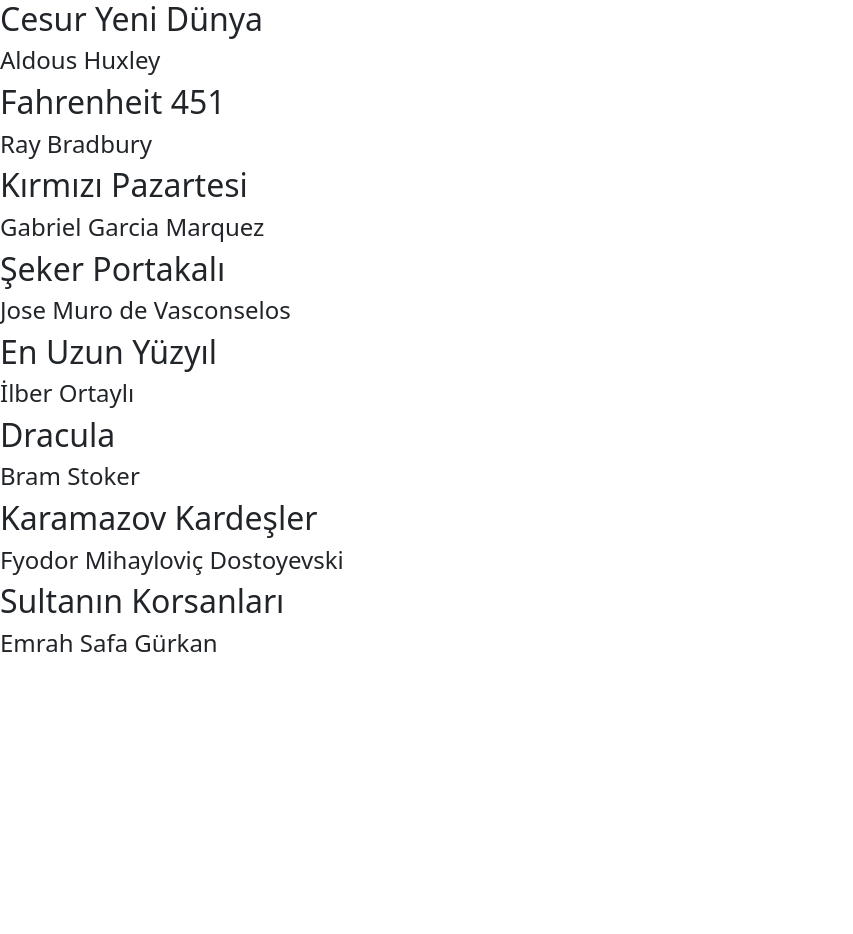
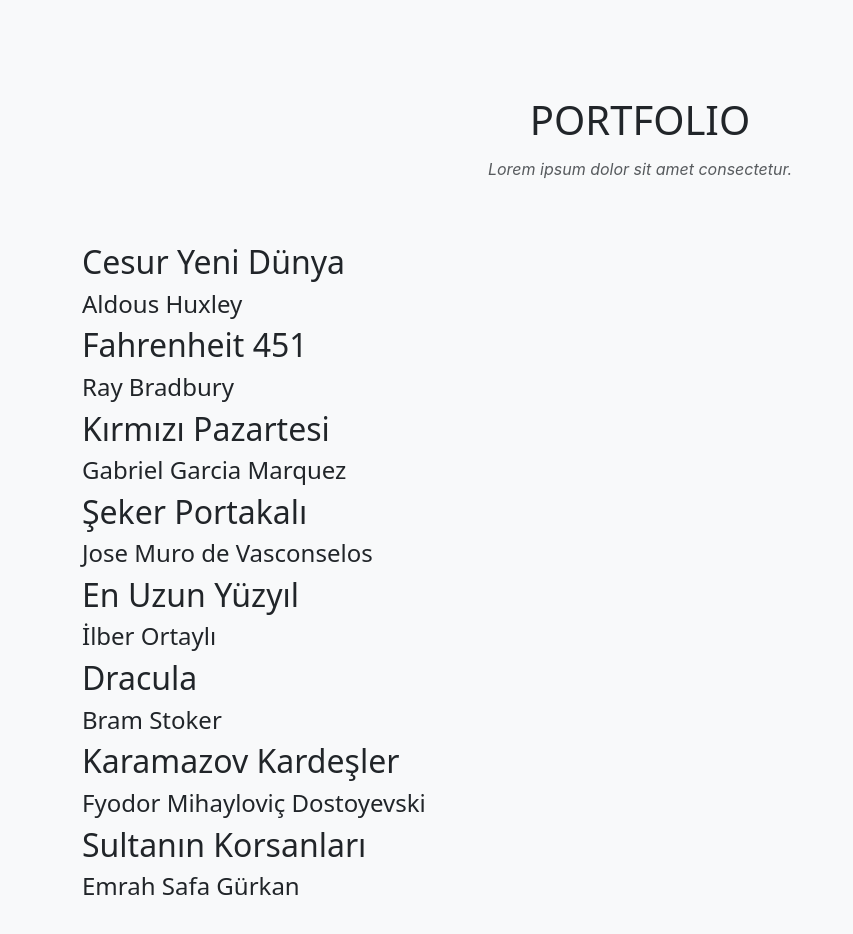
Before and after one commit to fatihcihan/books, a React (Create React App) app: page / in a window 1280 px wide. Shown: the top 934 px of the page, without its empty margins (0-853 px from the left). Before the commit the page ends 800 px from the top, so only its background shows below. Built offline with nearby package versions, Linux system fonts and the light colour scheme.

Commit message:
improved design, imported BookList css file

```diff
--- a/src/components/BookList.js
+++ b/src/components/BookList.js
@@ -1,4 +1,5 @@
 import React from 'react';
+import './BookList.css';
 import Book from './Book';
 
 class BookList extends React.Component {
@@ -8,25 +9,20 @@ class BookList extends React.Component {
             return <Book book={book}
                 key={i} />
         });
-        return <div>{bookList}</div>
-
+        return (
+            <section className="page-section bg-light" id="portfolio">
+                <div className="container">
+                    <div className="text-center">
+                        <h2 className="section-heading text-uppercase">Portfolio</h2>
+                        <h3 className="section-subheading text-muted">Lorem ipsum dolor sit amet consectetur.</h3>
+                    </div>
+                    <div className="row">
+                        {bookList}
+                    </div>
+                </div>
+            </section>
+        )
     }
 }
 
 export default BookList;
-
-
-// <!-- Portfolio Grid-->
-<section class="page-section bg-light" id="portfolio">
-    <div class="container">
-        <div class="text-center">
-            <h2 class="section-heading text-uppercase">Portfolio</h2>
-            <h3 class="section-subheading text-muted">Lorem ipsum dolor sit amet consectetur.</h3>
-        </div>
-        <div class="row">
-            <div class="col-lg-4 col-sm-6">
-
-            </div>
-        </div>
-    </div>
-</section>
```
